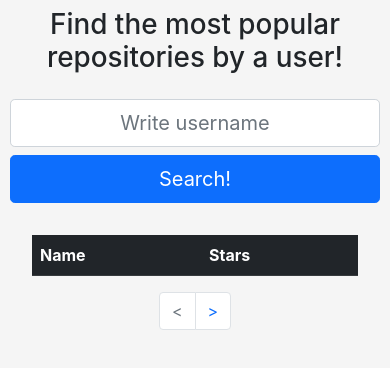
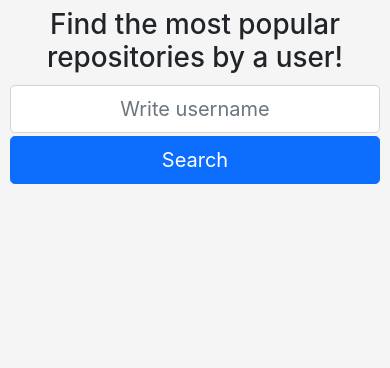
Before and after one commit to lukasz789/repositories-searcher, a React (Create React App) app: page / in a window 390 px wide. Shown: the top 368 px of the page. Built offline with nearby package versions, Linux system fonts and the light colour scheme.

Commit message:
added loading spinner

```diff
--- a/src/components/Form.module.css
+++ b/src/components/Form.module.css
@@ -28,6 +28,10 @@
 
   .input-wrap {
     width: 95%;
-    padding: 0.5rem 0;
+    padding: 0.15rem 0;
+  }
+
+  .caption {
+    padding-bottom: 0;
   }
 }
--- a/src/components/Form.tsx
+++ b/src/components/Form.tsx
@@ -39,7 +39,7 @@ const Form: React.FC = () => {
             type="submit"
             className={`btn btn-primary btn-lg btn-block  ${classes.button}`}
           >
-            Search!
+            Search
           </button>
         </div>
       </form>
--- a/src/components/Repositories.module.css
+++ b/src/components/Repositories.module.css
@@ -1,3 +1,13 @@
 .table-wrap {
-  padding: 2rem;
+  padding: 1.5rem 2rem 0;
 }
+
+@media screen and (max-width: 768px) {
+  .table-wrap {
+    padding: 0.2rem 0.5rem 0;
+  }
+
+  .header {
+    line-height: 0.8rem;
+  }
+}
--- a/src/components/Repositories.tsx
+++ b/src/components/Repositories.tsx
@@ -1,29 +1,37 @@
 import ReactPaginate from "react-paginate";
-import { useContext, useEffect, useState } from "react";
+import { Fragment, useContext, useEffect, useState } from "react";
 import { UserContext } from "../store/user-context";
 import axios from "axios";
 import classes from "./Repositories.module.css";
 import RepositoryItem from "./RepositoryItem";
+import LoadingSpinner from "./UI/LoadingSpinner";
 
 const Repositories: React.FC = () => {
   console.log("REPOSITORIES COMPONENT");
   const { user } = useContext(UserContext);
   const [repos, setRepos] = useState<any[]>([]);
-  const [currentPage, setCurrentPage] = useState<number>(1);
+  const [currentPage, setCurrentPage] = useState<number>(0);
   const [pageCount, setPageCount] = useState<number>(0);
+  const [isLoading, setIsLoading] = useState<boolean>(false);
 
   console.log(currentPage);
   console.log(user);
+
+  useEffect(() => {
+    setCurrentPage(1);
+  }, [user]);
+
   useEffect(() => {
     if (user) {
       console.log("fetch new user");
       const getRepos = async () => {
         try {
+          setIsLoading(true);
           const response = await axios.get(
-            `https://api.github.com/search/repositories?q=user:${user}&sort=stars&order=desc&per_page=12&page=${currentPage}`
+            `https://api.github.com/search/repositories?q=user:${user}&sort=stars&order=desc&per_page=11&page=${currentPage}`
           );
           const data = await response.data;
-          setPageCount(Math.ceil(data.total_count / 12));
+          setPageCount(Math.ceil(data.total_count / 11));
           setRepos(data.items);
         } catch (error) {
           let errorMessage = "Failed to do something exceptional";
@@ -32,6 +40,7 @@ const Repositories: React.FC = () => {
           }
           console.log(errorMessage);
         }
+        setIsLoading(false);
       };
       getRepos();
     }
@@ -55,8 +64,11 @@ const Repositories: React.FC = () => {
 
   return (
     <div className={classes["table-wrap"]}>
+      {isLoading ? <LoadingSpinner /> : null}
+      {repositories.length ? (
+        <Fragment>
           <table className="table table-hover">
-        <thead className="table-dark">
+            <thead className={`table-dark ${classes.header}`}>
               <tr>
                 <th scope="col">Name</th>
                 <th scope="col">Stars</th>
@@ -82,6 +94,8 @@ const Repositories: React.FC = () => {
             activeClassName={"active"}
             onPageChange={handlePageClick}
           />
+        </Fragment>
+      ) : null}
     </div>
   );
 };
--- /dev/null
+++ b/src/components/RepositoryItem.module.css
@@ -0,0 +1,5 @@
+@media screen and (max-width: 768px) {
+  .tablerow {
+    line-height: 0.8rem;
+  }
+}
--- a/src/components/RepositoryItem.tsx
+++ b/src/components/RepositoryItem.tsx
@@ -1,10 +1,12 @@
+import classes from "./RepositoryItem.module.css";
+
 const RepositoryItem: React.FC<{
   html_url: string;
   name: string;
   stargazers_count: number;
 }> = (props) => {
   return (
-    <tr>
+    <tr className={classes.tablerow}>
       <th>
         <a href={props.html_url} target="_blank">
           {props.name}
--- /dev/null
+++ b/src/components/UI/LoadingSpinner.module.css
@@ -0,0 +1,17 @@
+.spinner {
+  position: absolute;
+  top: calc(50% - 2.5rem);
+  left: calc(50% - 2.5rem);
+  width: 5rem;
+  height: 5rem;
+}
+
+.backdrop {
+  position: absolute;
+  top: 0;
+  left: 0;
+  width: 100%;
+  height: 100%;
+  z-index: 999;
+  background-color: rgb(0, 0, 0, 0.2);
+}
--- /dev/null
+++ b/src/components/UI/LoadingSpinner.tsx
@@ -0,0 +1,14 @@
+import classes from "./LoadingSpinner.module.css";
+
+const Spinner: React.FC = () => {
+  return (
+    <div className={classes.backdrop}>
+      <div
+        className={`spinner-border text-primary ${classes.spinner}`}
+        role="status"
+      />
+    </div>
+  );
+};
+
+export default Spinner;
```
Lines whose indentation alone changed are shown as unchanged.
